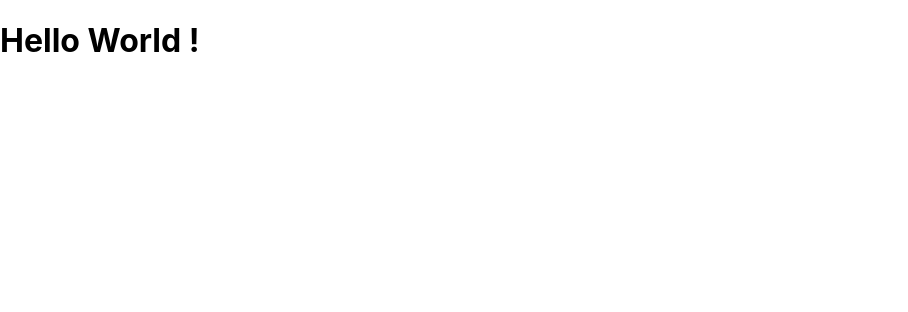
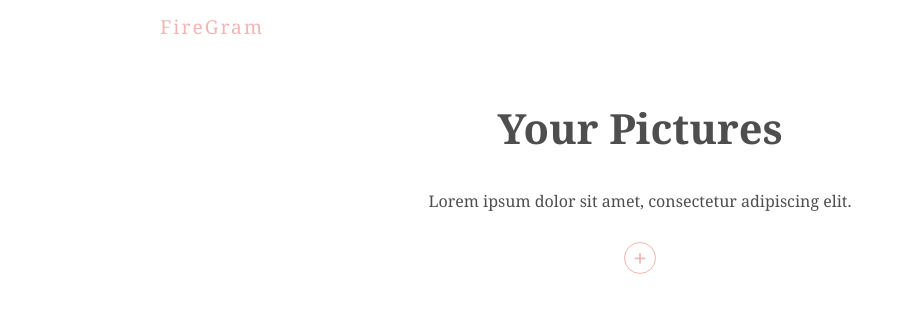
Before and after one commit to prathmeshjagtap/firegram, a React (Create React App) app: page / in a window 1280 px wide. Shown: the top 312 px of the page, without its empty margins (0-908 px from the left). Built offline with nearby package versions, Linux system fonts and the light colour scheme.

Commit message:
Files Added to storage

```diff
--- a/package.json
+++ b/package.json
@@ -6,6 +6,7 @@
     "@testing-library/jest-dom": "^5.11.10",
     "@testing-library/react": "^11.2.6",
     "@testing-library/user-event": "^12.8.3",
+    "firebase": "^8.4.1",
     "react": "^17.0.2",
     "react-dom": "^17.0.2",
     "react-scripts": "4.0.3",
--- a/src/App.css
+++ b/src/App.css
@@ -1,4 +1,4 @@
-.App {
+/* .App {
   text-align: center;
 }
 
@@ -35,4 +35,4 @@
   to {
     transform: rotate(360deg);
   }
-}
+} */
--- a/src/App.js
+++ b/src/App.js
@@ -1,10 +1,13 @@
 import React from "react";
 import "./App.css";
+import Title from "./components/Title";
+import UploadForm from "./components/UploadForm";
 
 function App() {
   return (
-    <div>
-      <h1>Hello World !</h1>
+    <div className="App">
+      <Title />
+      <UploadForm />
     </div>
   );
 }
--- /dev/null
+++ b/src/components/ProgressBar.js
@@ -0,0 +1,16 @@
+import React, { useEffect } from "react";
+import UploadImages from "../hooks/UploadImages";
+
+function ProgressBar({ File, setFile }) {
+  const { progress, url } = UploadImages(File);
+
+  useEffect(() => {
+    if (url) {
+      setFile(null);
+    }
+  }, [url, setFile]);
+
+  return <div className="progress-bar" style={{ width: progress + "%" }}></div>;
+}
+
+export default ProgressBar;
--- /dev/null
+++ b/src/components/Title.js
@@ -0,0 +1,13 @@
+import React from "react";
+
+function Title() {
+  return (
+    <div className="title">
+      <h1>FireGram</h1>
+      <h2>Your Pictures</h2>
+      <p>Lorem ipsum dolor sit amet, consectetur adipiscing elit.</p>
+    </div>
+  );
+}
+
+export default Title;
--- /dev/null
+++ b/src/components/UploadForm.js
@@ -0,0 +1,38 @@
+import React, { useState } from "react";
+import ProgressBar from "./ProgressBar";
+
+function UploadForm() {
+  const [File, setFile] = useState(null);
+  const [Error, setError] = useState(null);
+
+  const types = ["image/png", "image/jpeg"];
+
+  const submitForm = (e) => {
+    const selected = e.target.files[0];
+    if (selected && types.includes(selected.type)) {
+      setFile(selected);
+      setError("");
+    } else {
+      setFile(null);
+      setError("Please select an image file (png or jpg)");
+    }
+  };
+
+  return (
+    <div>
+      <form>
+        <label>
+          <input type="file" onChange={submitForm} />
+          <span>+</span>
+        </label>
+        <div className="output">
+          {Error && <div className="error">{Error}</div>}
+          {File && <div>{File.name}</div>}
+          {File && <ProgressBar File={File} setFile={setFile} />}
+        </div>
+      </form>
+    </div>
+  );
+}
+
+export default UploadForm;
--- /dev/null
+++ b/src/firebase.js
@@ -0,0 +1,17 @@
+import firebase from "firebase";
+import "firebase/firestore";
+import "firebase/storage";
+
+const firebaseApp = firebase.initializeApp({
+  apiKey: "AIzaSyD4uaCcM3ZPUSoA7fWy0bHuirJ_DNjJj-k",
+  authDomain: "firegram-77a6d.firebaseapp.com",
+  projectId: "firegram-77a6d",
+  storageBucket: "firegram-77a6d.appspot.com",
+  messagingSenderId: "155786943372",
+  appId: "1:155786943372:web:c1a20c575109f4504e94a9",
+});
+
+const db = firebaseApp.firestore();
+const storage = firebaseApp.storage();
+
+export { db, storage, firebaseApp as default };
--- /dev/null
+++ b/src/hooks/UploadImages.js
@@ -0,0 +1,31 @@
+import React, { useEffect, useState } from "react";
+import { storage } from "../firebase";
+
+function UploadImages(File) {
+  const [Progress, setProgress] = useState(0);
+  const [Error, setError] = useState(null);
+  const [url, setUrl] = useState(null);
+
+  useEffect(() => {
+    const storageRef = storage.ref(File.name);
+    storageRef.put(File).on(
+      "state_changed",
+      (snapshot) => {
+        let percentage =
+          (snapshot.bytesTransferred / snapshot.totalBytes) * 100;
+        setProgress(percentage);
+      },
+      (err) => {
+        setError(err);
+      },
+      async () => {
+        const url = await storageRef.getDownloadURL();
+        setUrl(url);
+      }
+    );
+  }, [File]);
+
+  return <div>{(Progress, url, Error)}</div>;
+}
+
+export default UploadImages;
--- a/src/index.css
+++ b/src/index.css
@@ -1,13 +1,115 @@
-body {
-  margin: 0;
-  font-family: -apple-system, BlinkMacSystemFont, 'Segoe UI', 'Roboto', 'Oxygen',
-    'Ubuntu', 'Cantarell', 'Fira Sans', 'Droid Sans', 'Helvetica Neue',
-    sans-serif;
-  -webkit-font-smoothing: antialiased;
-  -moz-osx-font-smoothing: grayscale;
+@import url("https://fonts.googleapis.com/css2?family=Noto+Serif:wght@400;700&display=swap");
+
+:root {
+  --primary: #efb6b2;
+  --secondary: #4e4e4e;
+  --error: #ff4a4a;
 }
 
-code {
-  font-family: source-code-pro, Menlo, Monaco, Consolas, 'Courier New',
-    monospace;
+/* base styles & title */
+body {
+  font-family: "Noto Serif";
+  color: var(--secondary);
 }
+.App {
+  max-width: 960px;
+  margin: 0 auto;
+}
+.title h1 {
+  color: var(--primary);
+  font-size: 1.2rem;
+  letter-spacing: 2px;
+  font-weight: normal;
+}
+.title h2,
+.title p {
+  text-align: center;
+}
+.title h2 {
+  margin-top: 60px;
+  font-size: 2.6rem;
+}
+
+/* upload form styles */
+form {
+  margin: 30px auto 10px;
+  text-align: center;
+}
+label input {
+  height: 0;
+  width: 0;
+  opacity: 0;
+}
+label {
+  display: block;
+  width: 30px;
+  height: 30px;
+  border: 1px solid var(--primary);
+  border-radius: 50%;
+  margin: 10px auto;
+  line-height: 30px;
+  color: var(--primary);
+  font-weight: bold;
+  font-size: 24px;
+}
+label:hover {
+  background: var(--primary);
+  color: white;
+}
+.output {
+  height: 60px;
+  font-size: 0.8rem;
+}
+.error {
+  color: var(--error);
+}
+
+/* progress bar styles */
+.progress-bar {
+  height: 5px;
+  /* background: var(--primary); */
+  background-color: black;
+  margin-top: 20px;
+}
+
+/* image grid styles */
+.img-grid {
+  margin: 20px auto;
+  display: grid;
+  grid-template-columns: 1fr 1fr 1fr;
+  grid-gap: 40px;
+}
+.img-wrap {
+  overflow: hidden;
+  height: 0;
+  padding: 50% 0;
+  /* padding controls height, will always be perfectly square regardless of width */
+  position: relative;
+  opacity: 0.8;
+}
+.img-wrap img {
+  min-width: 100%;
+  min-height: 100%;
+  max-width: 150%;
+  position: absolute;
+  top: 0;
+  left: 0;
+}
+
+/* modal styles */
+.backdrop {
+  position: fixed;
+  top: 0;
+  left: 0;
+  width: 100%;
+  height: 100%;
+  background: rgba(0, 0, 0, 0.5);
+}
+.backdrop img {
+  display: block;
+  max-width: 60%;
+  max-height: 80%;
+  margin: 60px auto;
+  box-shadow: 3px 5px 7px rgba(0, 0, 0, 0.5);
+  border: 3px solid white;
+}
```
Also changed, not shown: 1 other file (tests, documents, lock files or other folders).
